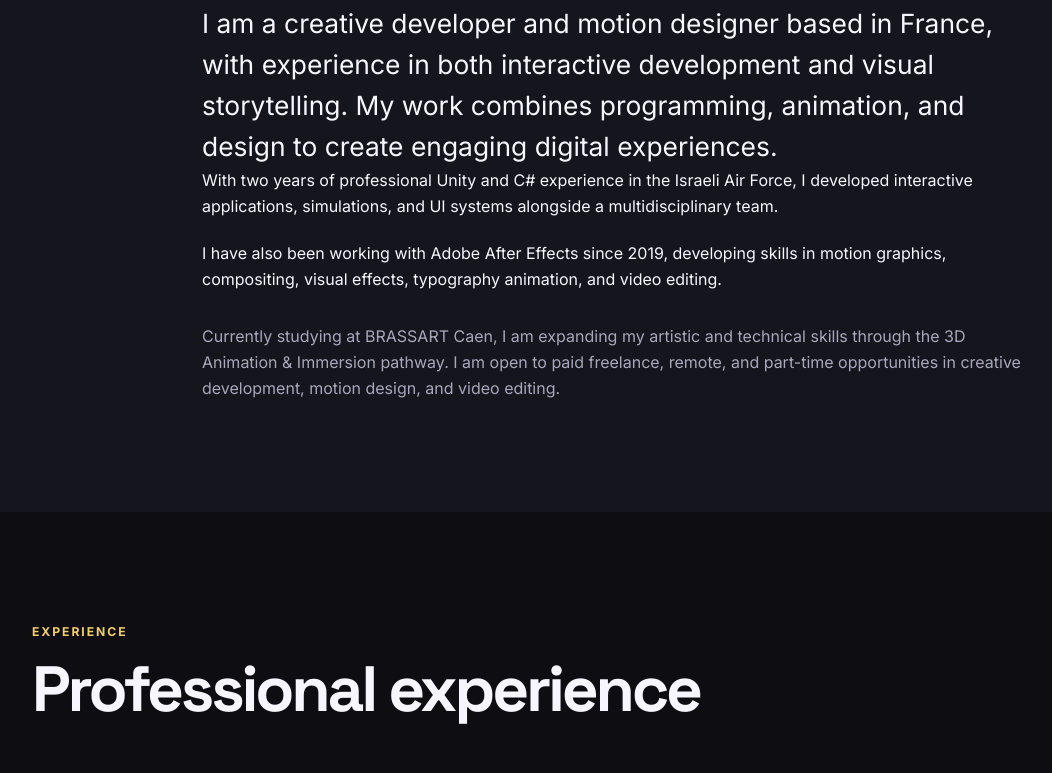
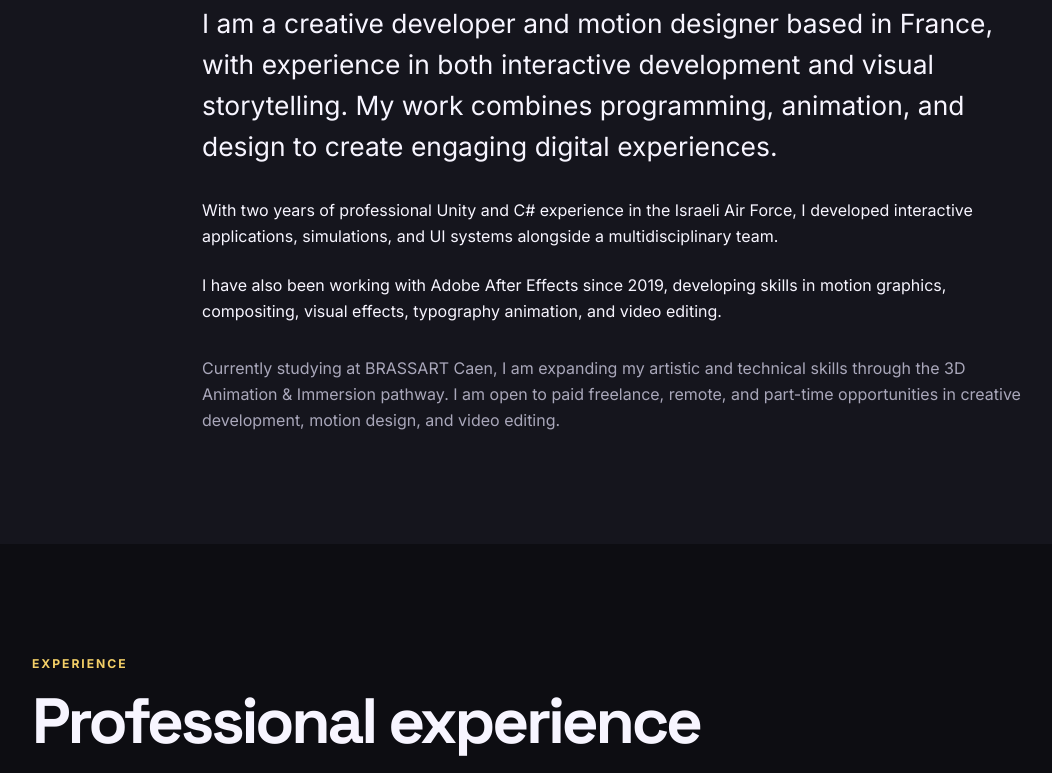
Before and after one commit to shaiel-sugiyama-nahari/shai-el-portfolio, a plain HTML site: page index.html in a window 1280 px wide. Shown: the part 2178-2951 px from the top of the page, without its empty margins (28-1080 px from the left). Drawn offline with Linux system fonts and the light colour scheme.

Commit message:
Refine paragraph styles in About section
Updated paragraph styles for better spacing and readability in the 'About' section.

```diff
--- a/index.html
+++ b/index.html
@@ -128,31 +128,33 @@
     </section>
 
 
+
 <section class="section section-muted" id="about">
   <div class="container narrow reveal">
     <p class="section-label">About</p>
+
     <h2>Creative thinking meets technical execution.</h2>
 
-    <p class="large-copy">
+    <p class="large-copy" style="margin-bottom: 30px;">
       I am a creative developer and motion designer based in France,
       with experience in both interactive development and visual
       storytelling. My work combines programming, animation, and
       design to create engaging digital experiences.
     </p>
 
-    <p style="margin-bottom: 20px;">
+    <p style="margin-top: 0; margin-bottom: 22px;">
       With two years of professional Unity and C# experience in
       the Israeli Air Force, I developed interactive applications,
       simulations, and UI systems alongside a multidisciplinary team.
     </p>
 
-    <p style="margin-bottom: 30px;">
+    <p style="margin-top: 0; margin-bottom: 30px;">
       I have also been working with Adobe After Effects since 2019,
       developing skills in motion graphics, compositing, visual
       effects, typography animation, and video editing.
     </p>
 
-    <p>
+    <p style="margin-top: 0; margin-bottom: 0; color: #a9a7ba;">
       Currently studying at BRASSART Caen, I am expanding my artistic
       and technical skills through the 3D Animation & Immersion pathway.
       I am open to paid freelance, remote, and part-time opportunities
@@ -160,7 +162,6 @@
     </p>
   </div>
 </section>
-
 
     <section class="section" id="experience">
       <div class="container">
```
